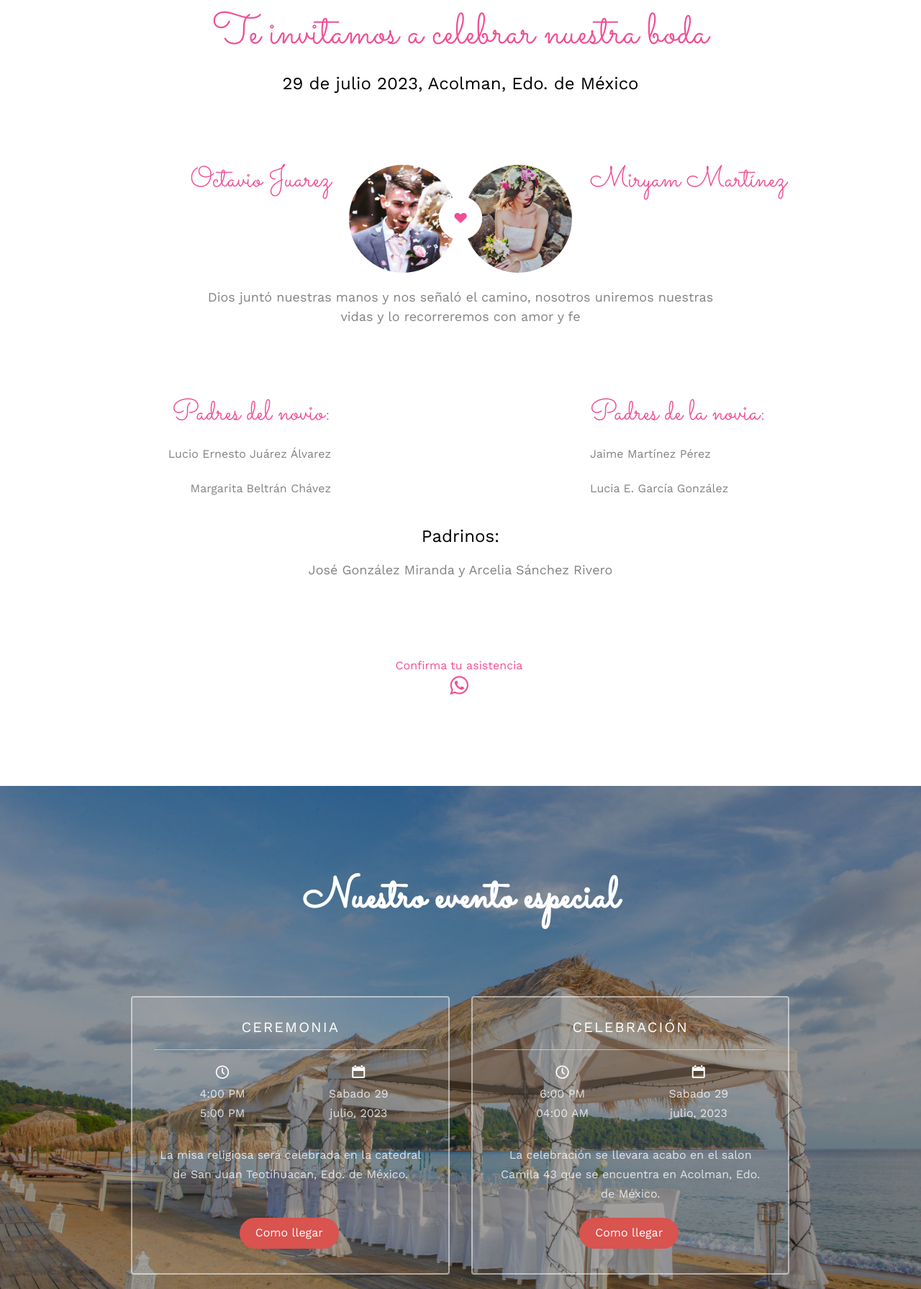
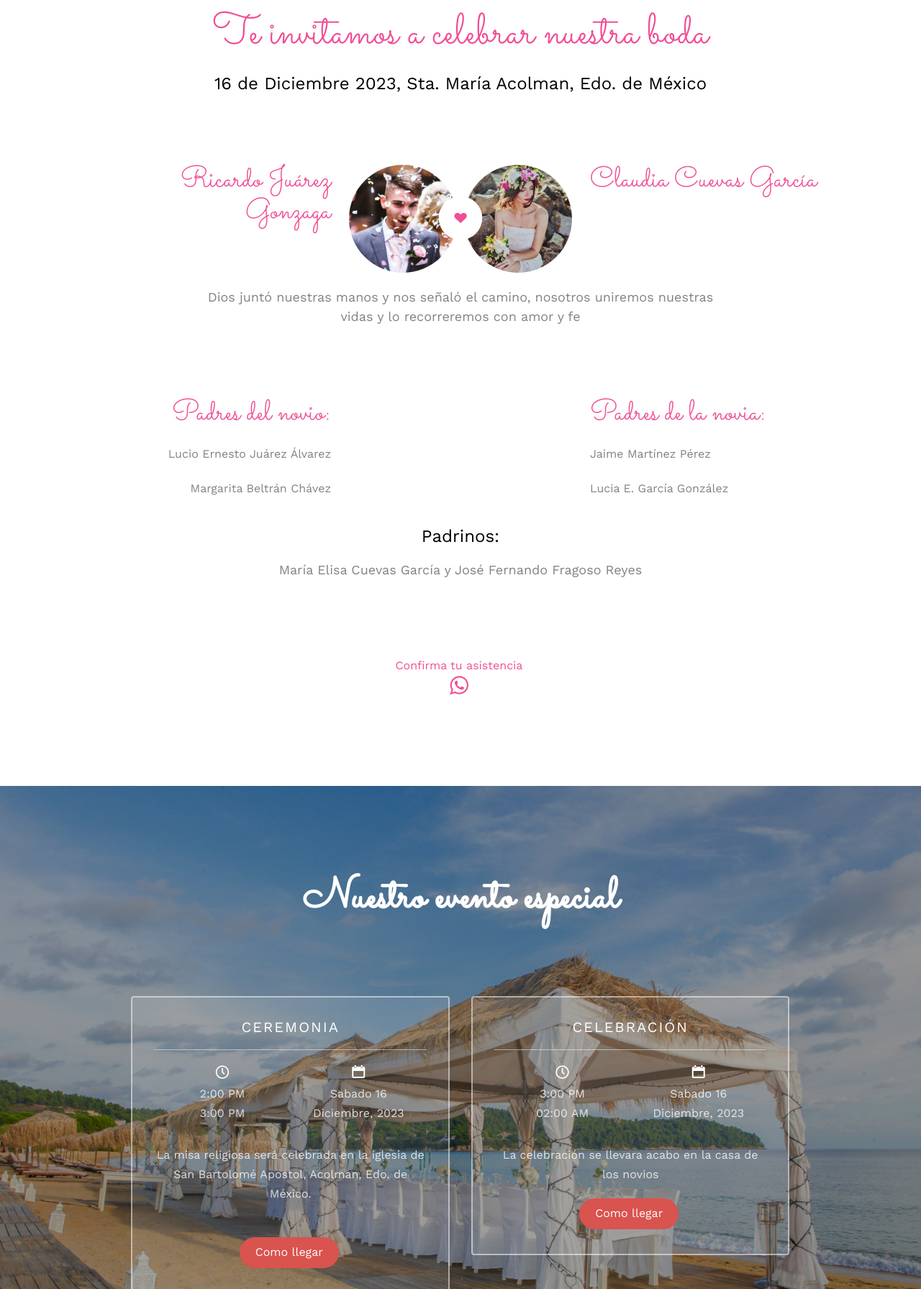
Before and after one commit to InvitacionH/CaludiaAndRicado, a plain HTML site: page index.html in a window 1280 px wide. Shown: the part 1009-2800 px from the top of the page at 72% size. Drawn offline with nearby package versions, Linux system fonts and the light colour scheme; files whose address does not match are found by name.

Commit message:
Se cambian nombres

```diff
--- a/index.html
+++ b/index.html
@@ -8,7 +8,7 @@
 	<meta http-equiv="X-UA-Compatible" content="IE=edge">
 	<title>Nuestra Boda</title>
 	<meta name="viewport" content="width=device-width, initial-scale=1">
-	<meta name="description" content="Miryam y Octavio" />
+	<meta name="description" content="Claudia y Ricardo" />
 
   <!--
 	//////////////////////////////////////////////////////
@@ -105,7 +105,7 @@
 				<div class="col-md-8 col-md-offset-2 text-center">
 					<div class="display-t">
 						<div class="display-tc animate-box" data-animate-effect="fadeIn">
-							<h1>Miryam &amp; Octavio</h1>
+							<h1>Claudia &amp; Ricardo</h1>
 							<h2>Nuestra boda inicia en</h2>
 							<div class="simply-countdown simply-countdown-one"></div>
 							<!-- <p><a href="#" class="btn btn-default btn-sm">Save the date</a></p> -->
@@ -122,7 +122,7 @@
 				<div class="col-md-8 col-md-offset-2 text-center fh5co-heading animate-box">
 					<h2 style="font-weight: normal;">Te invitamos a celebrar nuestra boda</h2>
 					<!-- <p>Te invitamos a celebrar nuestra boda</p> -->
-					<h3>29 de julio 2023, Acolman, Edo. de México</h3>
+					<h3>16 de Diciembre 2023, Sta. María Acolman, Edo. de México</h3>
 
 				</div>
 			</div>
@@ -132,7 +132,7 @@
 						<img src="images/groom.jpg" alt="groom" class="img-responsive">
 					</div>
 					<div class="desc-groom">
-						<h3>Octavio Juarez</h3>
+						<h3>Ricardo Juárez Gonzaga</h3>
 					</div>
 				</div>
 				<p class="heart text-center"><i class="icon-heart2"></i></p>
@@ -141,7 +141,7 @@
 						<img src="images/bride.jpg" alt="groom" class="img-responsive">
 					</div>
 					<div class="desc-bride">
-						<h3>Miryam Martínez </h3>
+						<h3>Claudia Cuevas García </h3>
 					</div>
 				</div>
 			</div>
@@ -172,7 +172,7 @@
 				<div class="col-md-8 col-md-offset-2 text-center fh5co-heading animate-box" style="margin-top:20px;">
 					<div class="desc-groom">
 						<h3>Padrinos:</h3>
-						<p>José González Miranda y Arcelia Sánchez Rivero</p>
+						<p>María Elisa Cuevas García y José Fernando Fragoso Reyes</p>
 
 					</div>
 					<p></p>
@@ -180,7 +180,7 @@
 			</div>
 			<div class="col-md-12">
 				<div class="col-md-8 col-md-offset-2 text-center animate-box">
-					<a  class="btn btn-outline-danger" href="https://wa.me/525531186227?text=Confirmo mi asistencia a la boda" role="button">Confirma tu asistencia
+					<a  class="btn btn-outline-danger" href="https://wa.me/525525683450?text=Confirmo mi asistencia a la boda" role="button">Confirma tu asistencia
 						<i style="display: block; font-size: 30px;" class="fa fa-whatsapp"></i></a>
 				</div>
 			</div>
@@ -205,17 +205,17 @@
 									<h3>Ceremonia</h3>
 									<div class="event-col">
 										<i class="icon-clock"></i>
-										<span>4:00 PM</span>
-										<span>5:00 PM</span>
+										<span>2:00 PM</span>
+										<span>3:00 PM</span>
 									</div>
 									<div class="event-col">
 										<i class="icon-calendar"></i>
-										<span>Sabado 29</span>
-										<span>julio, 2023</span>
+										<span>Sabado 16</span>
+										<span>Diciembre, 2023</span>
 									</div>
-									<p>La misa religiosa será celebrada en la catedral de San Juan Teotihuacan, Edo. de México.</p>
+									<p>La misa religiosa será celebrada en la iglesia de San Bartolomé Apostol, Acolman, Edo. de México.</p>
 									<br>
-									<a class="btn btn-danger" href="https://goo.gl/maps/5qkRY9nFrxj8vHG96" role="button">Como llegar</a>
+									<a class="btn btn-danger" href="https://maps.app.goo.gl/K8SZvStSLp9CbLuJ9" role="button">Como llegar</a>
 									<!-- <button type="button" class="btn btn-danger">Como llegar</button> -->
 
 								</div>
@@ -225,16 +225,16 @@
 									<h3>Celebración</h3>
 									<div class="event-col">
 										<i class="icon-clock"></i>
-										<span>6:00 PM</span>
-										<span>04:00 AM</span>
+										<span>3:00 PM</span>
+										<span>02:00 AM</span>
 									</div>
 									<div class="event-col">
 										<i class="icon-calendar"></i>
-										<span>Sabado 29</span>
-										<span>julio, 2023</span>
+										<span>Sabado 16</span>
+										<span>Diciembre, 2023</span>
 									</div>
-									<p>La celebración se llevara acabo en el salon Camila 43 que se encuentra en Acolman, Edo. de México.</p>
-									<a class="btn btn-danger" href="https://goo.gl/maps/jNwpHuMQt1ndJAtk8" role="button">Como llegar</a>
+									<p>La celebración se llevara acabo en la casa de los novios</p>
+									<a class="btn btn-danger" href="https://maps.app.goo.gl/53hQCx73F4TNBzh96" role="button">Como llegar</a>
 
 									<!-- <button type="button" class="btn btn-danger">Como llegar</button> -->
 								</div>
@@ -243,7 +243,7 @@
 						</div>
 						<div class="col-md-12">
 							<div class="col-md-8 col-md-offset-2 text-center animate-box">
-								<a style="margin-top: 60px;" class="btn btn-danger" href="https://wa.me/525531186227?text=Confirmo mi asistencia a la boda" role="button">Confirma tu asistencia
+								<a style="margin-top: 60px;" class="btn btn-danger" href="https://wa.me/525525683450?text=Confirmo mi asistencia a la boda" role="button">Confirma tu asistencia
 									<i style="display: block; font-size: 30px;" class="fa fa-whatsapp"></i></a>
 							</div>
 						</div>
@@ -657,8 +657,9 @@
     // default example
     simplyCountdown('.simply-countdown-one', {
         year: 2023,
-        month: 7,
-        day: 29
+        month: 12,
+        day: 16,
+		hours: 14
     });
 
     //jQuery example
```
